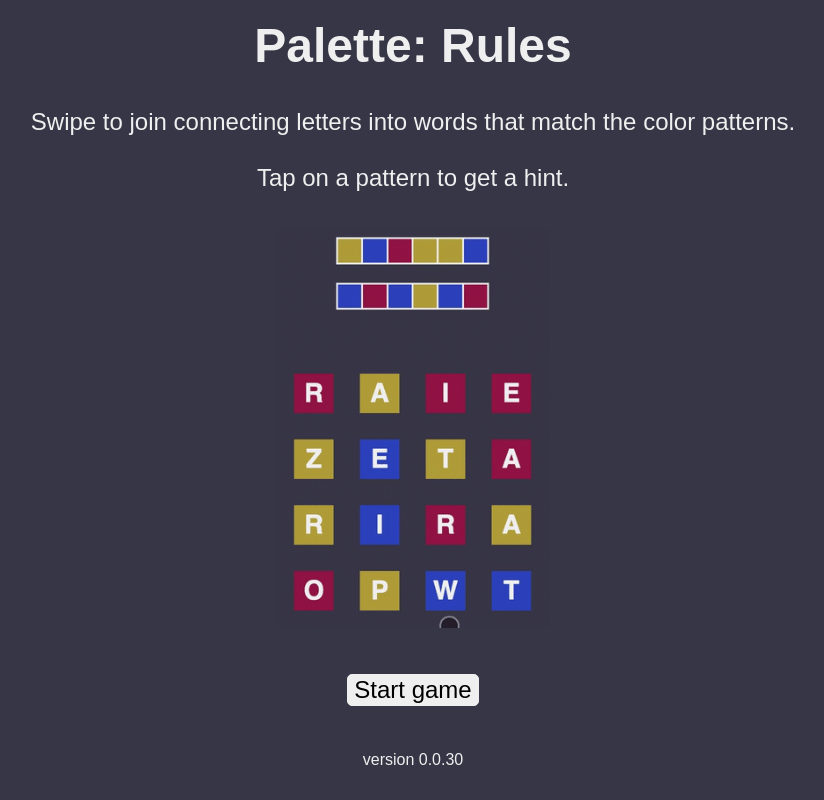
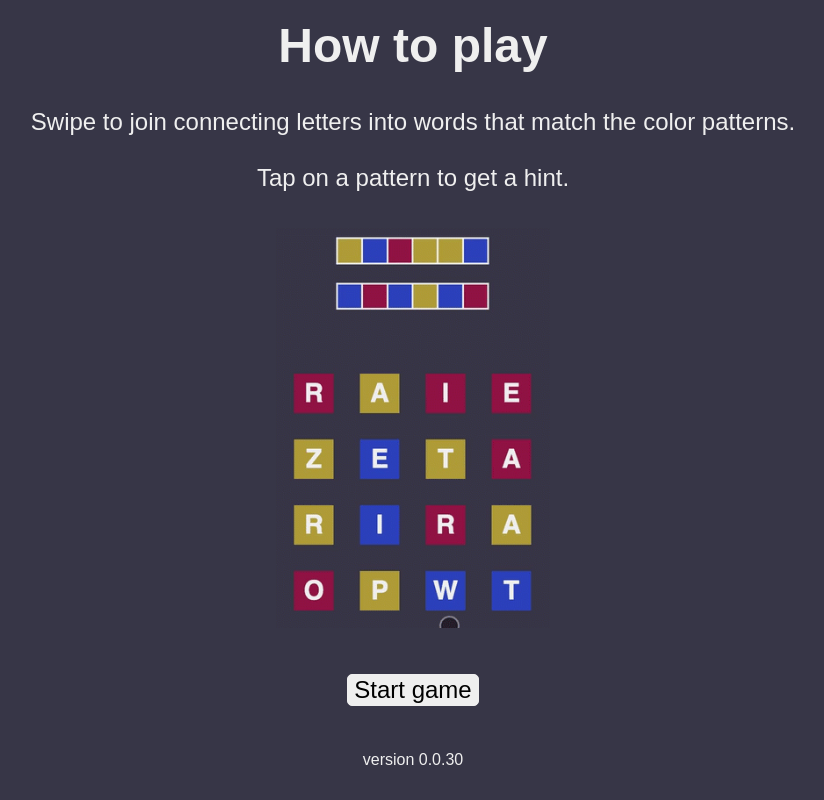
Before and after one commit to skedwards88/lexlet, a React app: page / in a window 1280 px wide. Shown: the whole page, without its empty margins (227-1051 px from the left). Built offline with nearby package versions, Linux system fonts and the light colour scheme.

Commit message:
tweak wording

```diff
--- a/src/components/Heart.js
+++ b/src/components/Heart.js
@@ -13,7 +13,7 @@ export default function Heart({ setDisplay }) {
         {`\n\n`}
         {<hr></hr>}
         {`\n`}
-        {`Want more games?\nCheck `}
+        {`Want more games? Check `}
         <a href="https://skedwards88.github.io/portfolio/">these</a>
         {` out. `}
         {`\n\n`}
--- a/src/components/Rules.js
+++ b/src/components/Rules.js
@@ -4,7 +4,7 @@ import packageJson from "../../package.json";
 export default function Rules({ setDisplay, isFirstGame, setIsFirstGame }) {
   return (
     <div className="App rules">
-      <h1 id="rulesHeader">Palette: Rules</h1>
+      <h1 id="rulesHeader">How to play</h1>
       <p id="rulesText">{`Swipe to join connecting letters into words that match the color patterns.\n\nTap on a pattern to get a hint.`}</p>
       <div id="rulesDemo"></div>
       <button
```
Also changed, not shown: 1 other file (tests, documents, lock files or other folders).
